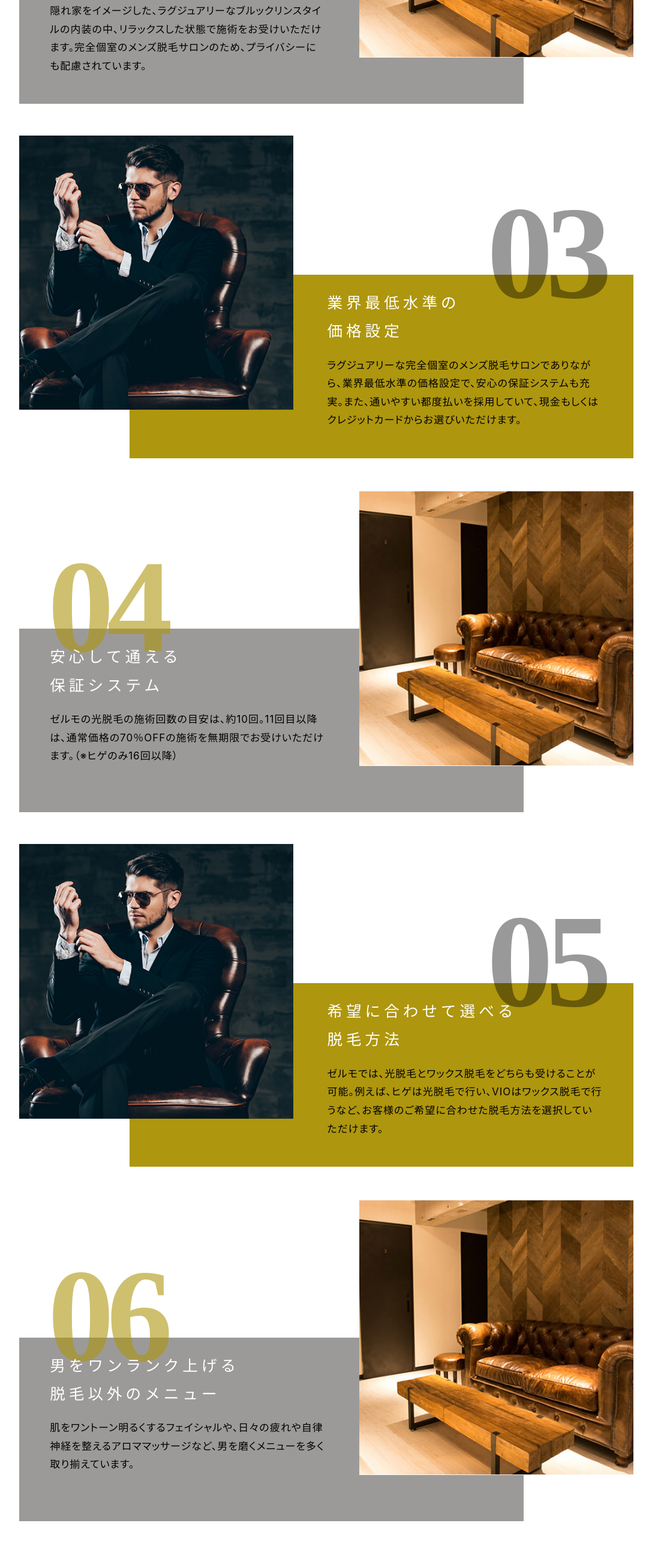
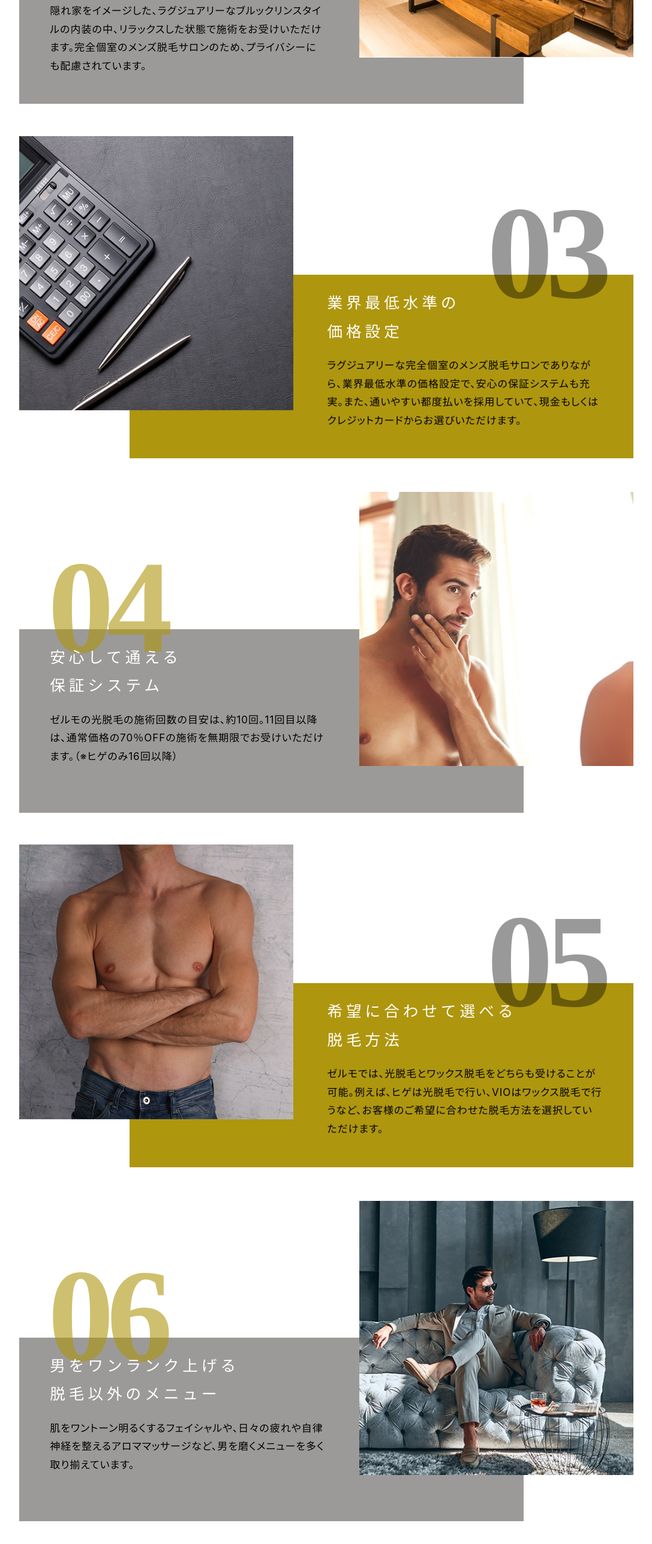
Before and after one commit to ttoshiki/zelmo, a website: page index.html in a window 1280 px wide. Shown: the part 5422-7996 px from the top of the page at 60% size, without its empty margins (96-1183 px from the left). Drawn offline with nearby package versions, Linux system fonts and the light colour scheme.

Commit message:
reasonのsp版調整

```diff
--- a/css/style.css
+++ b/css/style.css
@@ -2048,6 +2048,9 @@ a {
     padding: 16px 0;
     font-size: 20px;
   }
+  .form__sendButton:hover {
+    cursor: pointer;
+  }
   .footer {
     padding: 24px 0;
   }
--- a/index.html
+++ b/index.html
@@ -246,7 +246,7 @@
               </div>
             </li>
             <li class="reason__item">
-              <img src="img/reason01-pc.jpg" alt="" class="js-image-switch" />
+              <img src="img/reason03-pc.jpg" alt="" class="js-image-switch" />
               <div class="reason__text">
                 <h4 class="reason__itemHeading">
                   業界最低水準の<br />
@@ -258,7 +258,7 @@
               </div>
             </li>
             <li class="reason__item">
-              <img src="img/reason02-pc.jpg" alt="" class="js-image-switch" />
+              <img src="img/reason04-pc.jpg" alt="" class="js-image-switch" />
               <div class="reason__text">
                 <h4 class="reason__itemHeading">
                   安心して通える<br />
@@ -270,7 +270,7 @@
               </div>
             </li>
             <li class="reason__item">
-              <img src="img/reason01-pc.jpg" alt="" class="js-image-switch" />
+              <img src="img/reason05-pc.jpg" alt="" class="js-image-switch" />
               <div class="reason__text">
                 <h4 class="reason__itemHeading">
                   希望に合わせて選べる<br />
@@ -282,7 +282,7 @@
               </div>
             </li>
             <li class="reason__item">
-              <img src="img/reason02-pc.jpg" alt="" class="js-image-switch" />
+              <img src="img/reason06-pc.jpg" alt="" class="js-image-switch" />
               <div class="reason__text">
                 <h4 class="reason__itemHeading">
                   男をワンランク上げる<br />
--- a/scss/_index.scss
+++ b/scss/_index.scss
@@ -1676,6 +1676,10 @@
       width: 100%;
       padding: 16px 0;
       font-size: 20px;
+
+      &:hover {
+        cursor: pointer;
+      }
     }
   }
 
```
Also changed, not shown: img/reason03-sp.jpg (added), img/reason04-sp.jpg (added), img/reason05-sp.jpg (added), img/reason06-sp.jpg (added).
